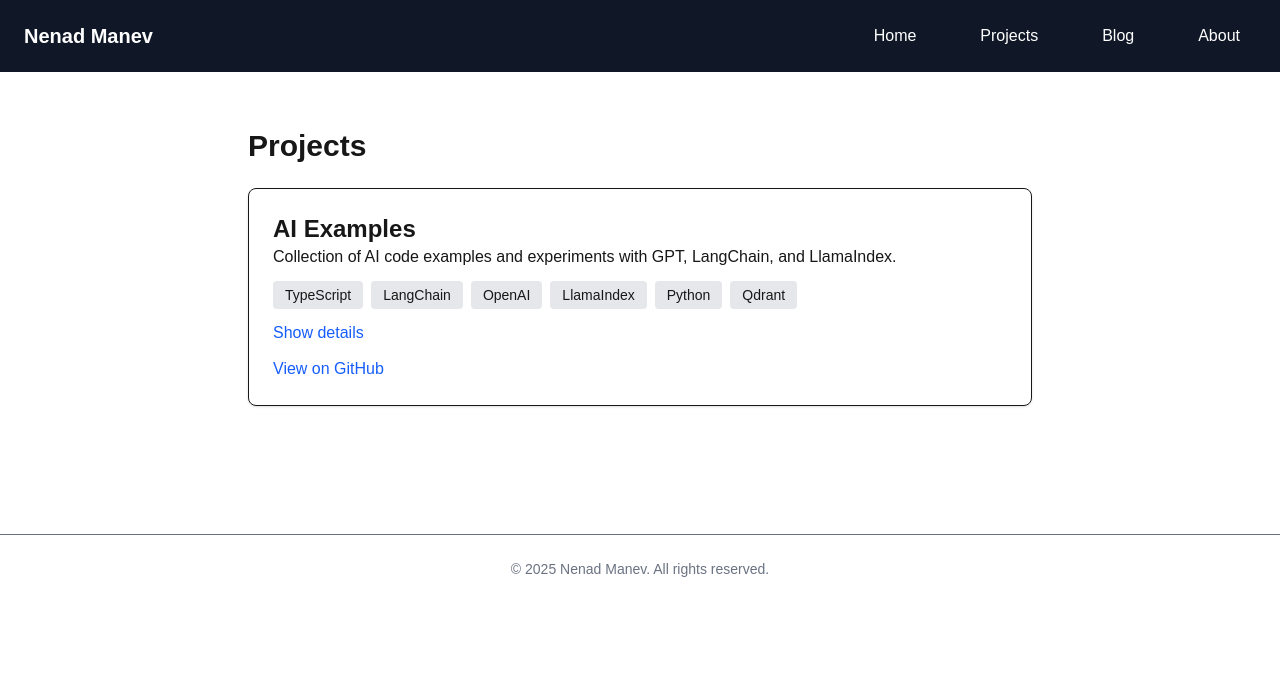
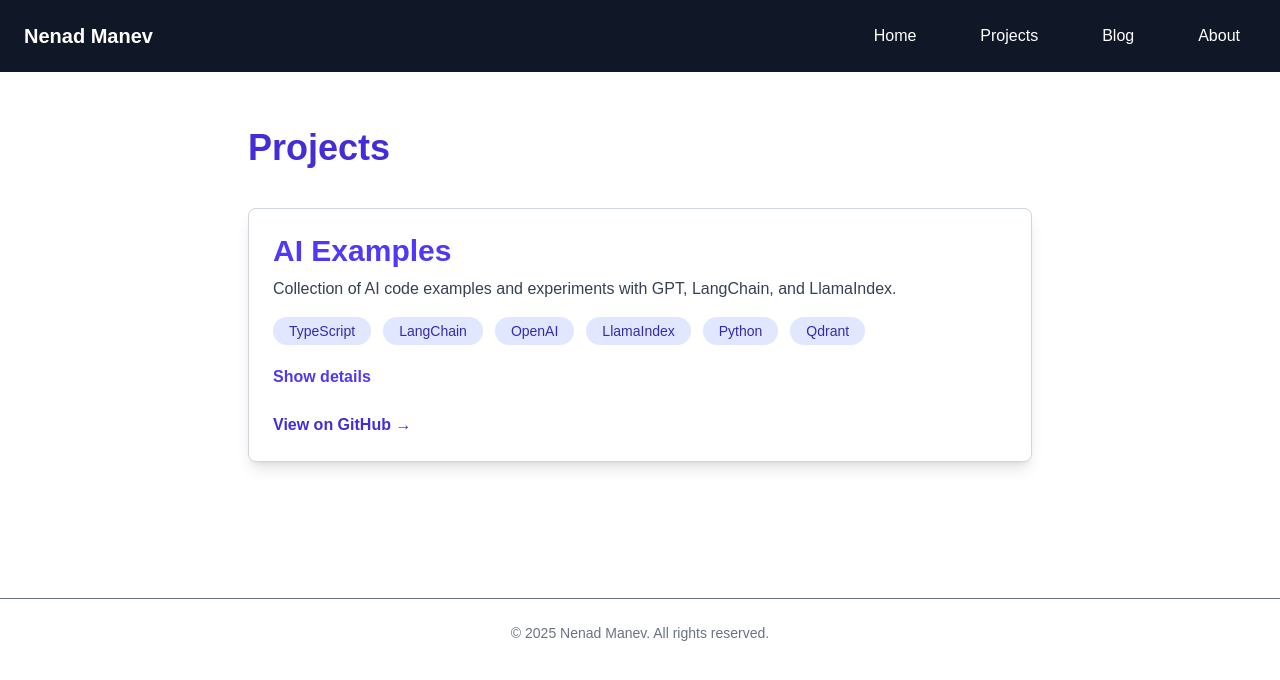
Before and after one commit to ManevN/portfolio-website, a Next.js app in the folder my-portfolio/: page /projects in a window 1280 px wide. Shown: the top 680 px of the page. Built offline with nearby package versions, Linux system fonts and the light colour scheme.

Commit message:
update project details..

```diff
--- a/my-portfolio/src/app/projects/page.tsx
+++ b/my-portfolio/src/app/projects/page.tsx
@@ -9,48 +9,54 @@ export default function ProjectsPage() {
 
   return (
     <main className="p-8 max-w-4xl mx-auto">
-      <h1 className="text-3xl font-bold mb-6">Projects</h1>
+      <h1 className="text-4xl font-extrabold mb-10 text-indigo-700">Projects</h1>
 
       {projects.map((project) => (
         <div
           key={project.title}
-          className="border p-6 rounded-lg mb-6 shadow hover:shadow-md transition"
+          className="bg-white dark:bg-gray-800 border border-gray-300 dark:border-gray-700 rounded-lg mb-8 shadow-lg hover:shadow-xl transition-shadow duration-300"
         >
-          <h2 className="text-2xl font-semibold">{project.title}</h2>
-          <p className="mb-3">{project.description}</p>
-          <div className="flex flex-wrap gap-2 mb-3">
+          <div className="p-6">
+            <h2 className="text-3xl font-semibold text-indigo-600 dark:text-indigo-400">
+              {project.title}
+            </h2>
+            <p className="mt-2 mb-4 text-gray-700 dark:text-gray-300">{project.description}</p>
+
+            <div className="flex flex-wrap gap-3 mb-5">
               {project.techStack.map((tech) => (
                 <span
                   key={tech}
-                className="bg-gray-200 px-3 py-1 rounded text-sm"
+                  className="bg-indigo-100 text-indigo-800 dark:bg-indigo-700 dark:text-indigo-100 px-4 py-1 rounded-full text-sm font-medium"
                 >
                   {tech}
                 </span>
               ))}
             </div>
+
             <button
               onClick={() =>
                 setSelected(selected === project.title ? null : project.title)
               }
-            className="text-blue-600 hover:underline"
+              className="text-indigo-600 dark:text-indigo-400 hover:underline font-semibold"
             >
               {selected === project.title ? 'Hide details' : 'Show details'}
             </button>
 
             {selected === project.title && project.details && (
-            <div className="mt-4 prose max-w-none">
+              <div className="mt-6 prose prose-indigo dark:prose-invert max-w-none">
                 <ReactMarkdown>{project.details}</ReactMarkdown>
               </div>
             )}
-
+            <br></br>
             <a
               href={project.githubUrl}
               target="_blank"
               rel="noopener noreferrer"
-            className="text-blue-600 hover:underline mt-3 block"
+              className="inline-block mt-6 text-indigo-700 dark:text-indigo-300 font-semibold hover:underline"
             >
-            View on GitHub
+              View on GitHub →
             </a>
+          </div>
         </div>
       ))}
     </main>
```
Lines whose indentation alone changed are shown as unchanged.
